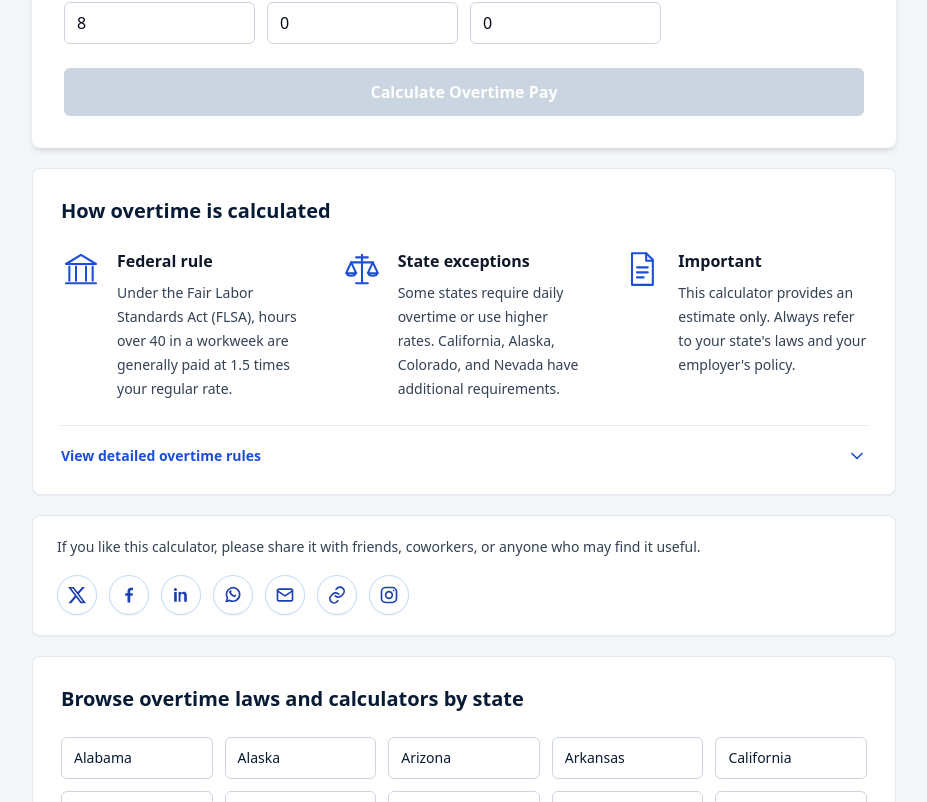
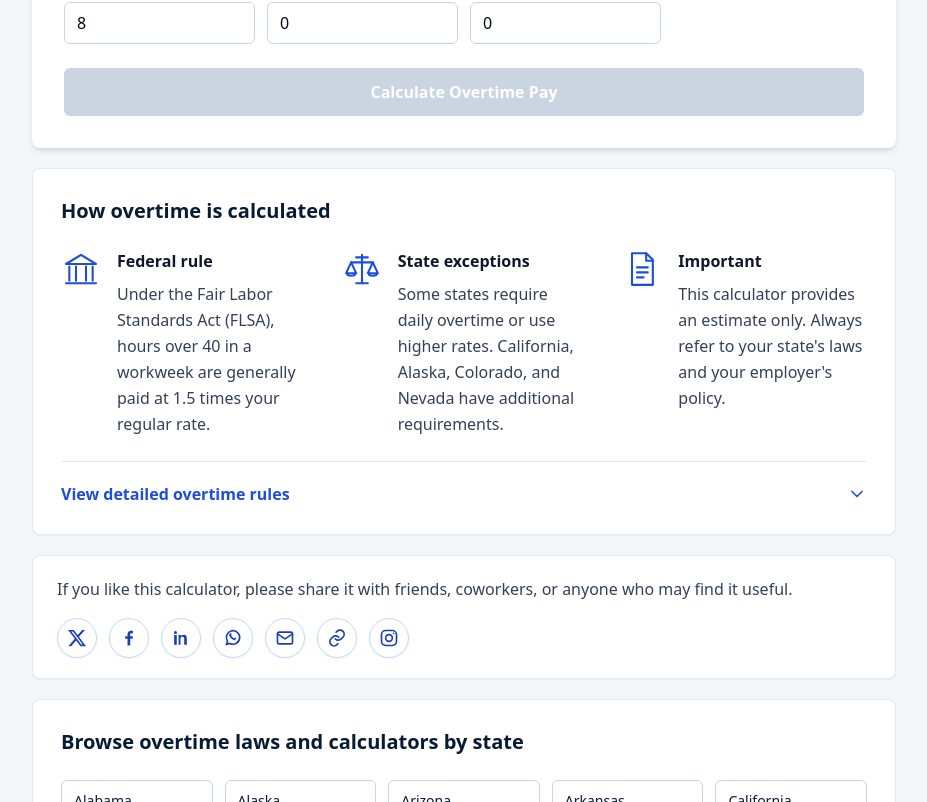
Before and after one commit to kikaifabrik-flow/stateovertime, a Next.js app: page / in a window 1280 px wide. Shown: the part 596-1398 px from the top of the page, without its empty margins (176-1103 px from the left). Built offline with nearby package versions, Linux system fonts and the light colour scheme.

Commit message:
Increase homepage explanation readability (#15)
* Increase homepage explanation text size

* Match share message to homepage body text

```diff
--- a/src/app/page.tsx
+++ b/src/app/page.tsx
@@ -143,7 +143,7 @@ export default function Home() {
               <div className="shrink-0"><FederalRuleIcon /></div>
               <div>
                 <h3 className="font-bold text-slate-900">Federal rule</h3>
-                <p className="mt-2 text-sm leading-6 text-slate-700">
+                <p className="mt-2 text-base leading-relaxed text-slate-700">
                   Under the Fair Labor Standards Act (FLSA), hours over 40 in a workweek are generally paid at 1.5 times your regular rate.
                 </p>
               </div>
@@ -153,7 +153,7 @@ export default function Home() {
               <div className="shrink-0"><StateRulesIcon /></div>
               <div>
                 <h3 className="font-bold text-slate-900">State exceptions</h3>
-                <p className="mt-2 text-sm leading-6 text-slate-700">
+                <p className="mt-2 text-base leading-relaxed text-slate-700">
                   Some states require daily overtime or use higher rates. California, Alaska, Colorado, and Nevada have additional requirements.
                 </p>
               </div>
@@ -163,7 +163,7 @@ export default function Home() {
               <div className="shrink-0"><ImportantIcon /></div>
               <div>
                 <h3 className="font-bold text-slate-900">Important</h3>
-                <p className="mt-2 text-sm leading-6 text-slate-700">
+                <p className="mt-2 text-base leading-relaxed text-slate-700">
                   This calculator provides an estimate only. Always refer to your state&apos;s laws and your employer&apos;s policy.
                 </p>
               </div>
@@ -171,13 +171,13 @@ export default function Home() {
           </div>
 
           <details className="group mt-6 border-t border-slate-200 pt-5">
-            <summary className="flex cursor-pointer list-none items-center justify-between gap-4 text-sm font-bold text-blue-700 [&::-webkit-details-marker]:hidden">
+            <summary className="flex cursor-pointer list-none items-center justify-between gap-4 text-base font-bold text-blue-700 [&::-webkit-details-marker]:hidden">
               <span>View detailed overtime rules</span>
               <svg aria-hidden="true" className="h-5 w-5 transition-transform group-open:rotate-180" fill="none" viewBox="0 0 24 24" stroke="currentColor" strokeWidth="2">
                 <path strokeLinecap="round" strokeLinejoin="round" d="m6 9 6 6 6-6" />
               </svg>
             </summary>
-            <div className="mt-4 space-y-3 text-sm leading-6 text-slate-600">
+            <div className="mt-4 space-y-3 text-base leading-relaxed text-slate-600">
               <p><strong>Federal FLSA (all states):</strong> Hours worked over 40 in a workweek must be paid at 1.5x your regular rate.</p>
               <p><strong>California:</strong> Daily overtime applies — over 8 hours/day = 1.5x, over 12 hours/day = 2x.</p>
               <p><strong>Alaska:</strong> Daily overtime generally applies after 8 hours/day at 1.5x.</p>
--- a/src/components/ShareCalculator.tsx
+++ b/src/components/ShareCalculator.tsx
@@ -38,7 +38,7 @@ export default function ShareCalculator() {
 
   return (
     <aside className="mt-5 rounded-lg border border-slate-200 bg-white px-5 py-4 shadow-sm sm:px-6 sm:py-5" aria-label="Share calculator">
-      <p className="text-sm leading-relaxed text-slate-700">
+      <p className="text-base leading-relaxed text-slate-700">
         If you like this calculator, please share it with friends, coworkers, or anyone who may find it useful.
       </p>
 
```
